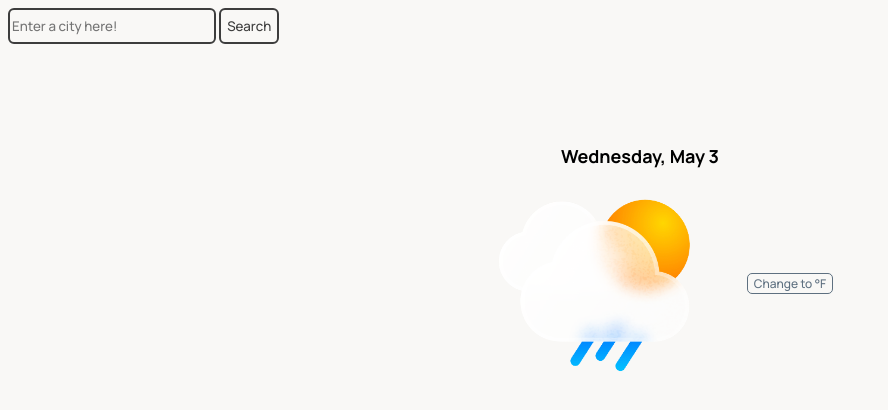
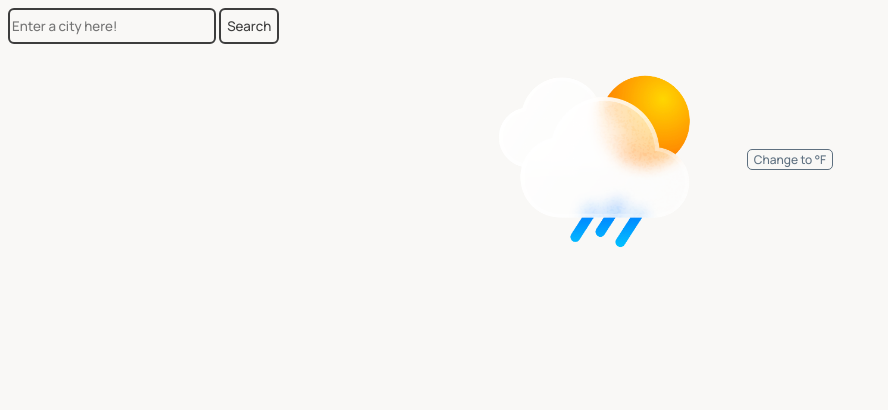
Before and after one commit to xuserena12/weather-app, a plain HTML site: page index.html in a window 1280 px wide. Shown: the whole page, without its empty margins (0-888 px from the left). Drawn offline with nearby package versions, Linux system fonts and the light colour scheme; no server answers.

Commit message:
Small change to UI

```diff
--- a/index.html
+++ b/index.html
@@ -29,7 +29,6 @@
         <div class="additional-info" id="windspeed"></div>
       </div>
     </div>
-    <div class="date">Wednesday, May 3</div>
     <div class="centre">
       <div>
         <img
--- a/script.js
+++ b/script.js
@@ -1,6 +1,3 @@
-// function that hits the API
-// create an object for fetching api information
-
 let apiKey = "660f24be76db5d928d110e857fd0fd6b";
 let celcius = true;
 const searchButton = document.querySelector('.search-button');
@@ -101,7 +98,7 @@ function displayData(data) {
   }
   desc.innerHTML = data.description;
   windSpeed.innerHTML = `<i class="bi bi-wind"></i> Wind speed ${data.windspeed}`;
-  humidity.innerHTML = `<i class="bi bi-droplet"></i> Humidity ${data.humidity} %`;
+  humidity.innerHTML = `<i class="bi bi-droplet"></i> Humidity ${data.humidity}%`;
 }
 
 getData("Waterloo");
```
